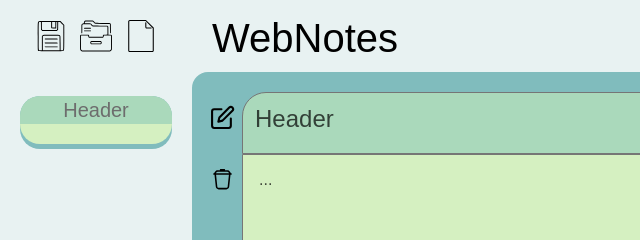
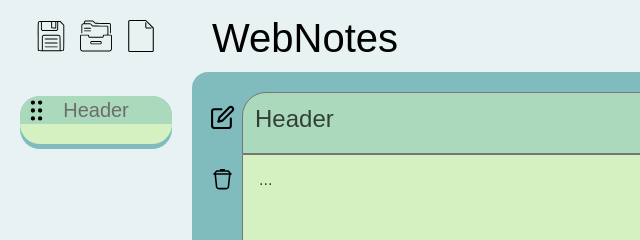
Before and after one commit to ioSquishy/WebNotes, a plain HTML site: page index.html in a window 1280 px wide. In both pictures the pointer is over the link "Header". Shown: the top 240 px of the page, 0-640 px from the left. Drawn offline with Linux system fonts and the light colour scheme.

Commit message:
outlined plan in todo

```diff
--- a/css/core.css
+++ b/css/core.css
@@ -103,6 +103,10 @@
 
 #navWrapper a:hover {
     color: rgb(109, 109, 109);
+    background-image: url(../icons/grab_icon.svg);
+    background-size: contain;
+    background-position: left;
+    background-repeat: no-repeat;
 }
 
 .addSectionButton {
```
Also changed, not shown: index.html (+1 -0 lines), icons/grab_icon.svg (added), todo.txt (added).
